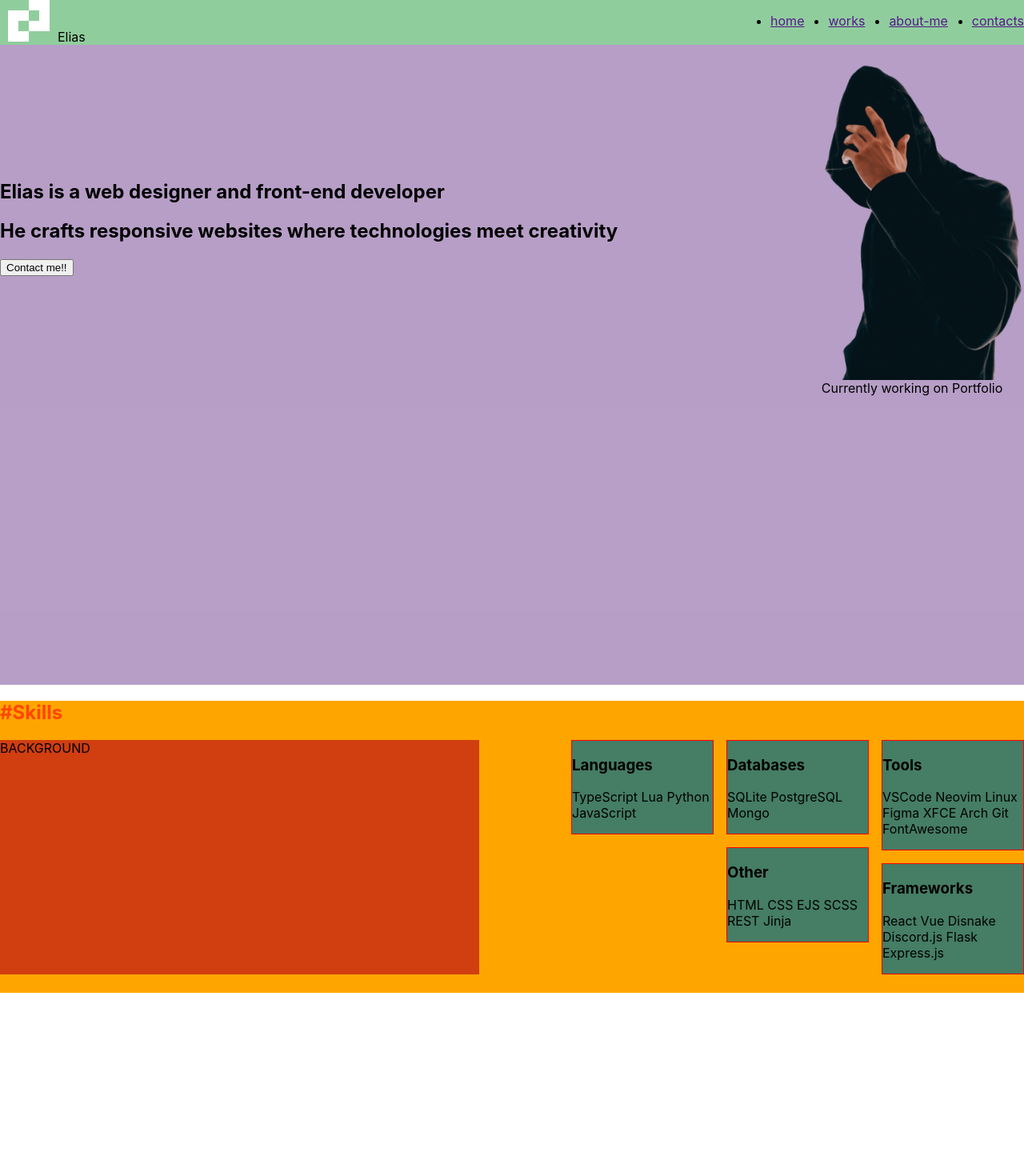
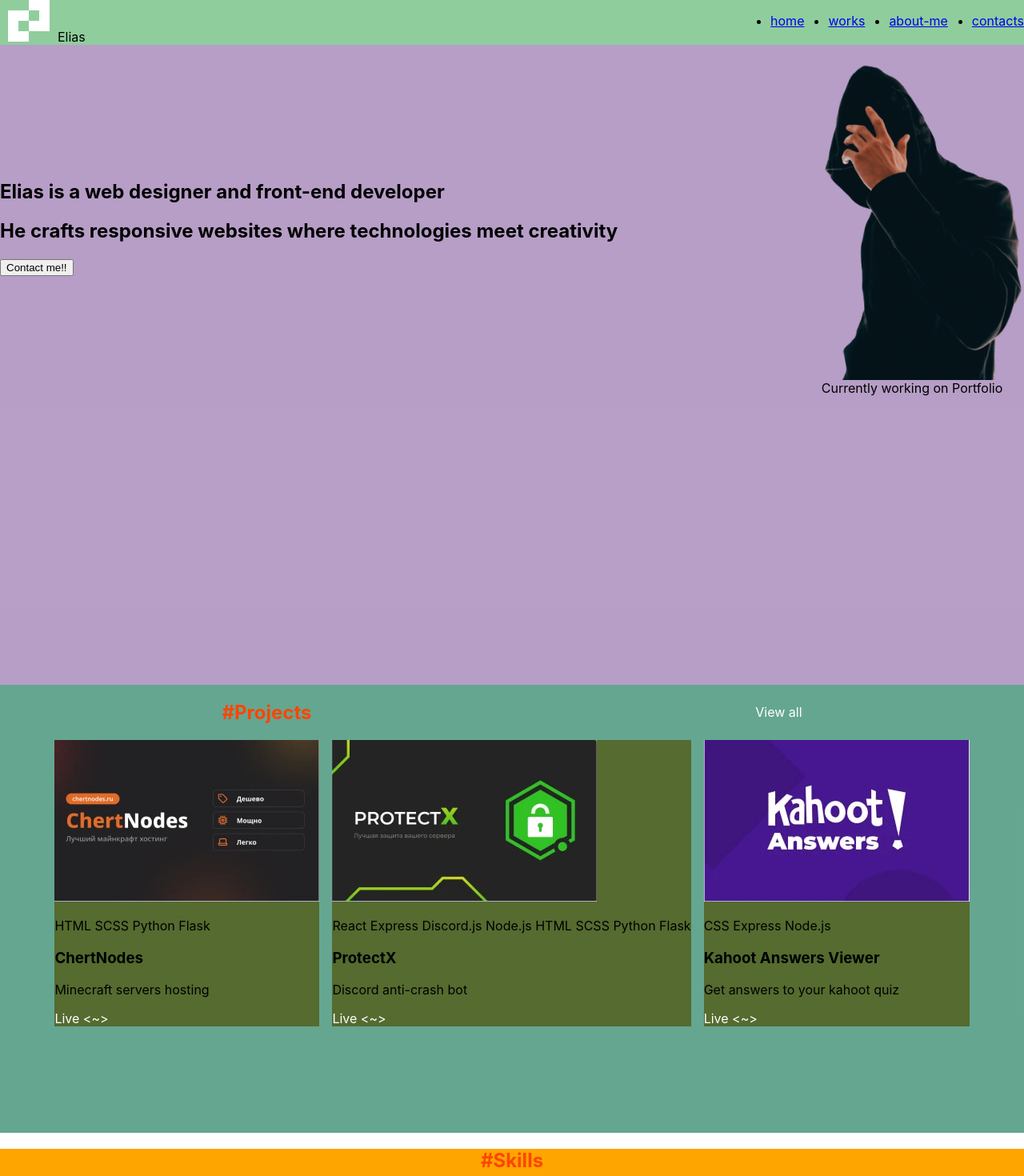
Before and after one commit to yahty01/bachonok, a React app: page / in a window 1280 px wide. Shown: the top 1470 px of the page at 80% size. Before the commit the page ends 1241 px from the top, so only its background shows below. Built offline with nearby package versions, Linux system fonts and the light colour scheme.

Commit message:
add structure for Projects add reused components: Link.tsx, SmallText.tsx update reused components: Menu.tsx

```diff
--- a/src/App.tsx
+++ b/src/App.tsx
@@ -1,6 +1,7 @@
 import {Header} from "./layout/header/Header";
 import {Main} from "./layout/sections/main/Main";
 import {Skills} from "./layout/sections/skills/Skills";
+import {Projects} from "./layout/sections/projects/Prgojects";
 
 
 function App() {
@@ -8,6 +9,7 @@ function App() {
 		<div className="App">
 			<Header/>
 			<Main/>
+			<Projects/>
 			<Skills/>
 		</div>
 	);
--- /dev/null
+++ b/src/components/Link.tsx
@@ -0,0 +1,5 @@
+import styled from "styled-components";
+
+export const Link = styled.a`
+	color: #FFFFFF;
+`
--- a/src/components/SectionTitle.tsx
+++ b/src/components/SectionTitle.tsx
@@ -2,4 +2,5 @@ import styled from "styled-components";
 
 export const SectionTitle = styled.h2`
 	color: orangered;
+	text-align: center;
 `
--- /dev/null
+++ b/src/components/SmallText.tsx
@@ -0,0 +1,5 @@
+import styled from "styled-components";
+
+export const SmallText = styled.p`
+
+`
--- a/src/components/menu/Menu.tsx
+++ b/src/components/menu/Menu.tsx
@@ -1,14 +1,21 @@
 import React from 'react';
 import styled from "styled-components";
 
-export const Menu = () => {
+
+export const Menu = (props: { menuItems: Array<string> }) => {
 	return (
 		<StyledMenu>
 			<ul>
-                <li><a href="">home</a></li>
-                <li><a href="">works</a></li>
-                <li><a href="">about-me</a></li>
-                <li><a href="">contacts</a></li>
+				{
+					props.menuItems.map((item, id) => {
+						id = Date.now()
+						return (
+							<li key={id}>
+								<a href='https://'>{item}</a>
+							</li>
+						)
+					})
+				}
 			</ul>
 		</StyledMenu>
 	);
--- a/src/layout/header/Header.tsx
+++ b/src/layout/header/Header.tsx
@@ -3,11 +3,13 @@ import styled from "styled-components";
 import {Logo} from "../../components/logo/Logo";
 import {Menu} from "../../components/menu/Menu";
 
+const headerItems = ['home', 'works', 'about-me', 'contacts' ]
+
 export const Header = () => {
     return (
         <StyledHeader>
             <Logo/>
-            <Menu/>
+            <Menu menuItems={headerItems}/>
         </StyledHeader>
     );
 };
--- /dev/null
+++ b/src/layout/sections/projects/Prgojects.tsx
@@ -0,0 +1,37 @@
+import React from 'react';
+import {SectionTitle} from "../../../components/SectionTitle";
+import {Project} from "./project/Project";
+import styled from "styled-components";
+import {Link} from "../../../components/Link";
+import {FlexWrapper} from "../../../components/FlexWrapper";
+import projectOne from '../../../assets/img/project-1.webp'
+import projectTwo from '../../../assets/img/project-2.webp'
+import projectThree from '../../../assets/img/project-3.webp'
+
+export const Projects = () => {
+	return (
+		<StyledProjects>
+
+			<FlexWrapper alignItems="center" justifyContent="space-around">
+				<SectionTitle>#Projects</SectionTitle>
+				<Link>View all</Link>
+			</FlexWrapper>
+
+			<FlexWrapper alignItems="center" justifyContent="center" gap={'16px'}>
+				<Project src={projectOne} frameworks={'HTML SCSS Python Flask'} title={'ChertNodes'}
+				         description={'Minecraft servers hosting'}/>
+				<Project src={projectTwo} frameworks={'React Express Discord.js Node.js HTML SCSS Python Flask'}
+				         title={'ProtectX'} description={'Discord anti-crash bot'}/>
+				<Project src={projectThree} frameworks={'CSS Express Node.js'} title={'Kahoot Answers Viewer'}
+				         description={'Get answers to your kahoot quiz'}/>
+			</FlexWrapper>
+
+		</StyledProjects>
+	);
+};
+
+const StyledProjects = styled.section`
+  min-height: 70vh;
+  background-color: rgba(76, 152, 127, 0.86);
+
+`
--- /dev/null
+++ b/src/layout/sections/projects/project/Project.tsx
@@ -0,0 +1,35 @@
+import React from 'react';
+import styled from "styled-components";
+import {SmallText} from "../../../../components/SmallText";
+import {Link} from "../../../../components/Link";
+
+type ProjectPropsType = {
+	src: string,
+	title: string,
+	description: string,
+	frameworks: string,
+}
+
+export const Project = (props: ProjectPropsType) => {
+	return (
+		<StyledProject>
+			<Img src={props.src} alt="Project"/>
+			<SmallText>{props.frameworks}</SmallText>
+			<Title>{props.title}</Title>
+			<SmallText>{props.description}</SmallText>
+			<Link>Live &lt;~&gt; </Link>
+		</StyledProject>
+	);
+};
+
+const StyledProject = styled.div`
+	background-color: darkolivegreen;
+`
+
+const Img = styled.img`
+
+`
+
+const Title = styled.h3`
+
+`
--- a/src/layout/sections/skills/skill/Skill.tsx
+++ b/src/layout/sections/skills/skill/Skill.tsx
@@ -1,5 +1,6 @@
 import React from 'react';
 import styled from "styled-components";
+import {SmallText} from "../../../../components/SmallText";
 
 type SkillPropsType = {
 	title: string;
@@ -10,7 +11,7 @@ export const Skill = (props: SkillPropsType) => {
 	return (
 		<StyledSkill>
 			<SkillTitle>{props.title}</SkillTitle>
-			<SkillText>{props.description}</SkillText>
+			<SmallText>{props.description}</SmallText>
 		</StyledSkill>
 	);
 };
@@ -26,7 +27,3 @@ const StyledSkill = styled.div`
 export const SkillTitle = styled.h3`
 
 `
-
-export const SkillText = styled.p`
-
-`
```
Lines whose indentation alone changed are shown as unchanged.
